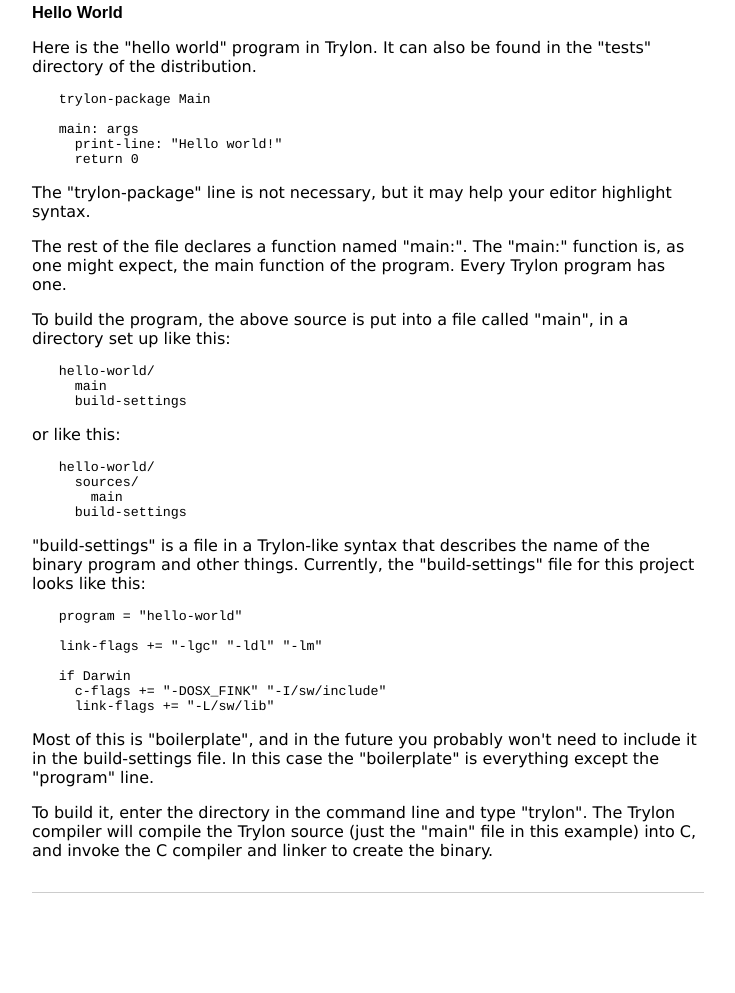
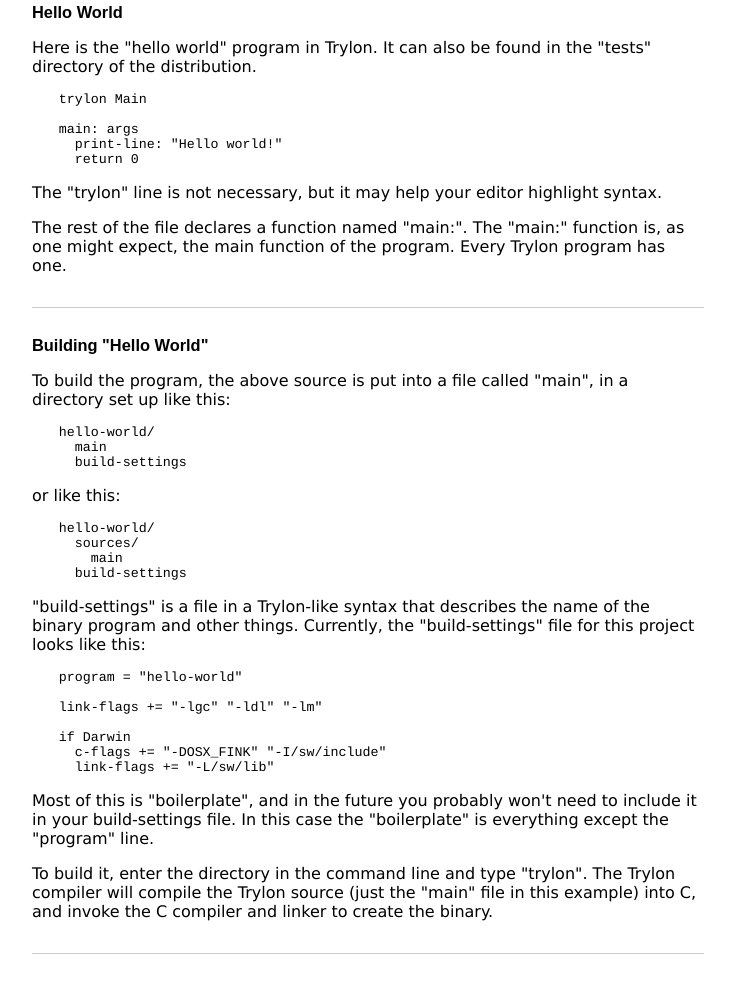
Before and after one commit to stevefolta/trylon, a plain HTML site: page docs/html/trylon.html in a window 1280 px wide. Shown: the part 245-1238 px from the top of the page, without its empty margins (272-1007 px from the left). Before the commit the page ends 1186 px from the top, so only its background shows below. Drawn offline with Linux system fonts and the light colour scheme.

Commit message:
Work on docs.
git-archimport-id: steve@folta.net--cleet/trylon--main--1.0--patch-204

```diff
--- a/docs/html/trylon.html
+++ b/docs/html/trylon.html
@@ -89,20 +89,24 @@ Trylon is basically a cross between Python and Smalltalk.  Unlike those language
 Here is the "hello world" program in Trylon.  It can also be found in the "tests" directory of the distribution.
 </p>
 
-<div class="code">trylon-package Main
+<div class="code">trylon Main
 
 main: args
   print-line: "Hello world!"
   return 0</div>
 
 <p>
-The "trylon-package" line is not necessary, but it may help your editor highlight syntax.
+The "trylon" line is not necessary, but it may help your editor highlight syntax.
 </p>
 
 <p>
 The rest of the file declares a function named "main:".  The "main:" function is, as one might expect, the main function of the program.  Every Trylon program has one.
 </p>
 
+</div>
+
+<div class="entry">
+<div class="entry-title"> Building "Hello World" </div>
 <p>
 To build the program, the above source is put into a file called "main", in a directory set up like this:
 </p>
@@ -133,7 +137,7 @@ if Darwin
   link-flags += "-L/sw/lib"</div>
 
 <p>
-Most of this is "boilerplate", and in the future you probably won't need to include it in the build-settings file.  In this case the "boilerplate" is everything except the "program" line.
+Most of this is "boilerplate", and in the future you probably won't need to include it in your build-settings file.  In this case the "boilerplate" is everything except the "program" line.
 </p>
 
 <p>
```
Also changed, not shown: 2 other files.
